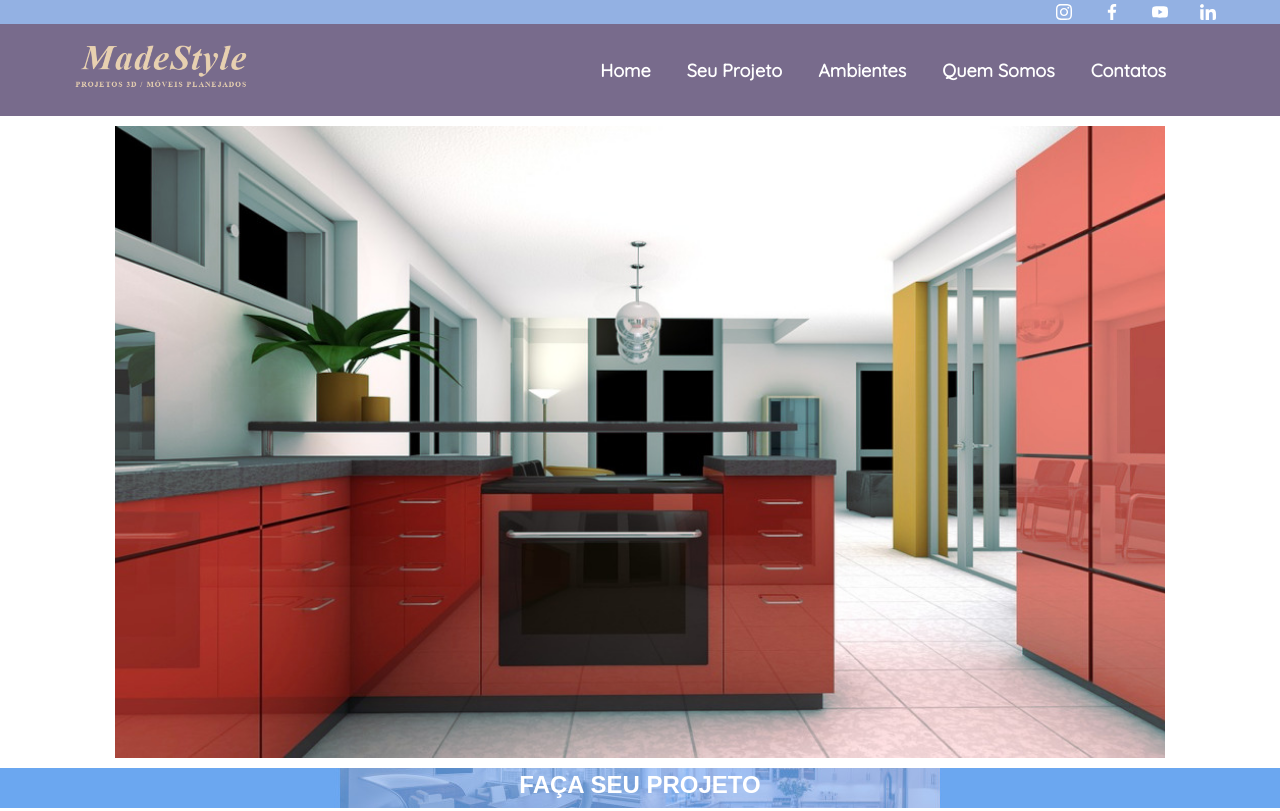
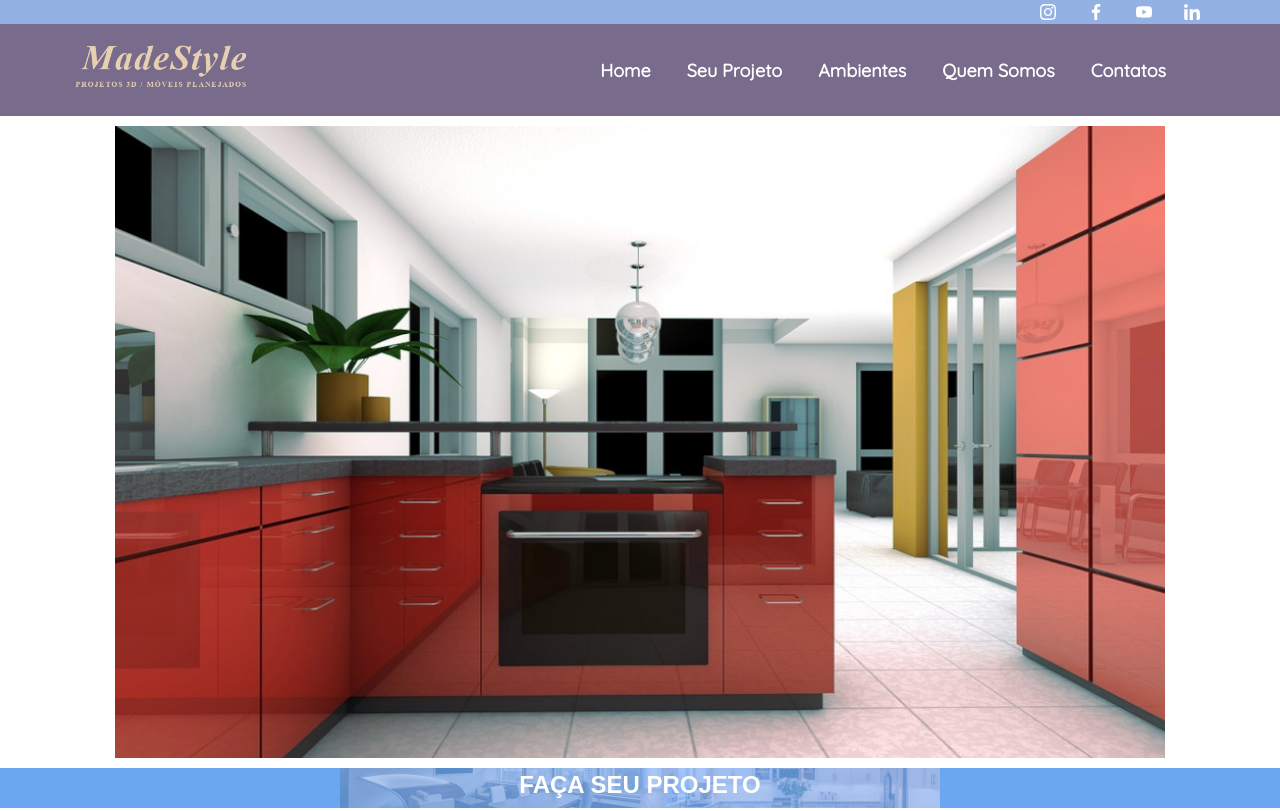
Before and after one commit to MRSx64/MadeStyle, a plain HTML site: page index.html in a window 1280 px wide. Shown: the top 811 px of the page. Drawn offline with Linux system fonts and the light colour scheme.

Commit message:
changes6

```diff
--- a/style1.css
+++ b/style1.css
@@ -36,7 +36,7 @@ header .redes {
     display: flex;
     justify-content: flex-end;
     flex-direction: row;
-    padding-right: 3em;
+    padding-right: 4em;
 }
 
 header .redes img{
```
